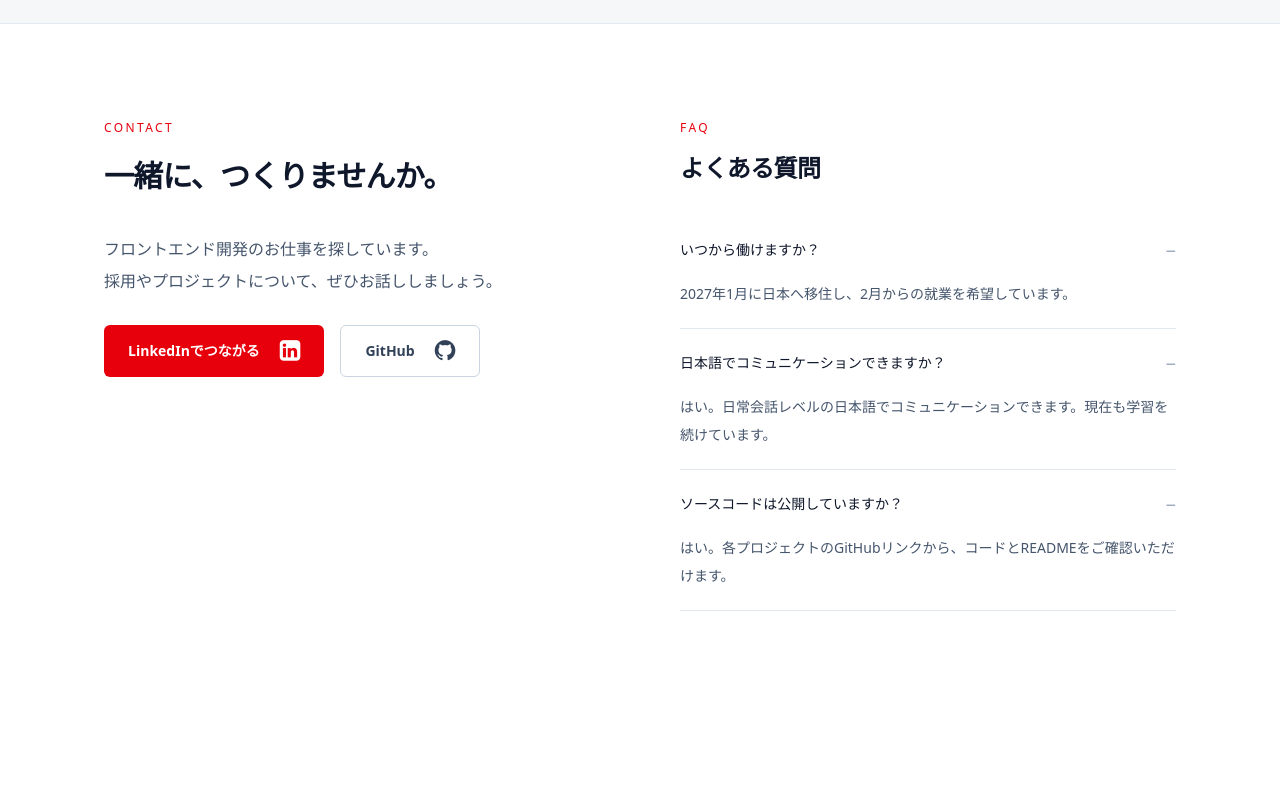
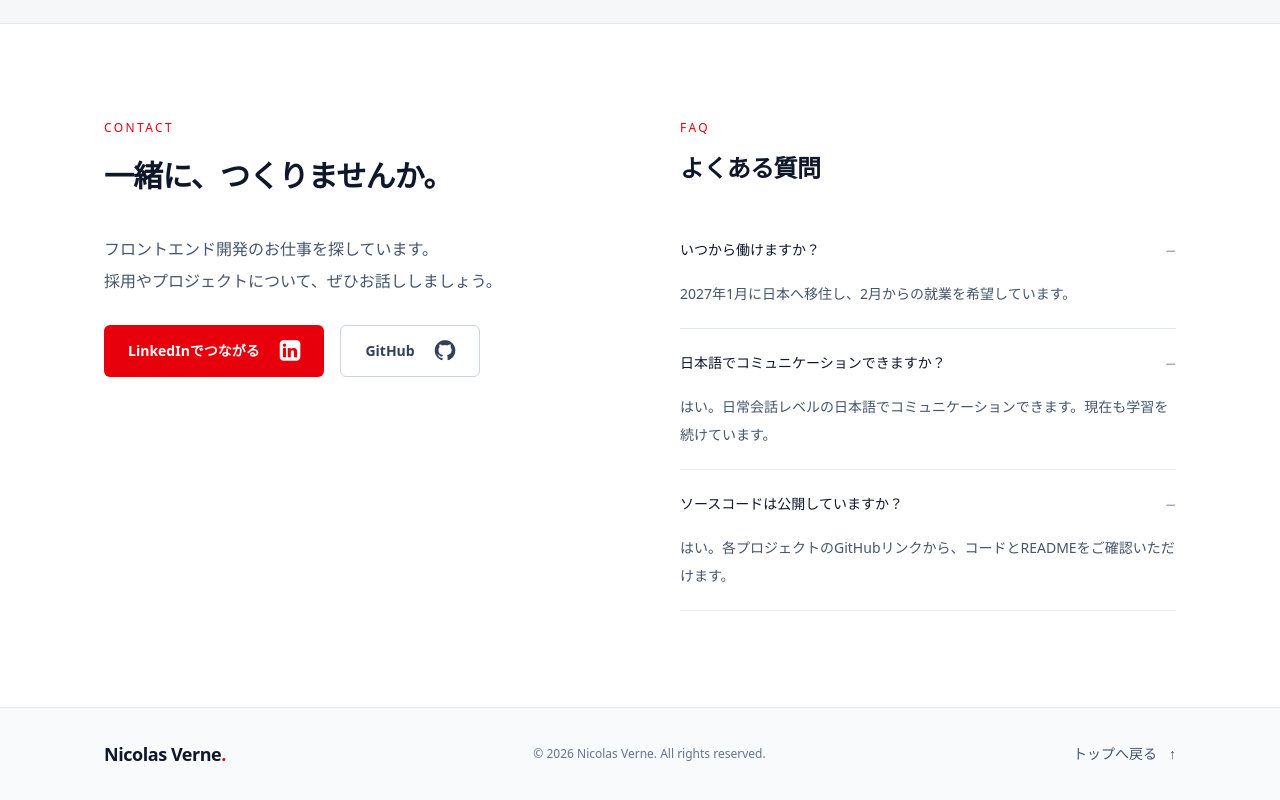
Before and after one commit to dicey44/portfolio, a Next.js app: page / in a window 1280 px wide. Shown: the part 2386-3186 px from the top of the page. Before the commit the page ends 3093 px from the top, so only its background shows below. Built offline with nearby package versions, Linux system fonts and the light colour scheme.

Commit message:
feat: add footer

```diff
--- a/app/layout.tsx
+++ b/app/layout.tsx
@@ -1,6 +1,7 @@
 import type { Metadata } from "next";
 import "./globals.css";
 import Navbar from "@/components/Navbar";
+import Footer from "@/components/Footer";
 
 export const metadata: Metadata = {
   title: "Nicolas Verne",
@@ -20,6 +21,7 @@ export default function RootLayout({ children }: LayoutProps<"/">) {
       <body className="min-h-full flex flex-col">
         <Navbar />
         {children}
+        <Footer />
       </body>
     </html>
   );
--- /dev/null
+++ b/components/Footer.tsx
@@ -0,0 +1,28 @@
+import Link from "next/link";
+
+export default function Footer() {
+  return (
+    <footer className="border-t border-slate-200 bg-slate-50">
+      <div className="mx-auto flex max-w-6xl flex-col items-center justify-between gap-6 px-6 py-8 md:flex-row md:px-10">
+        <Link
+          href="/"
+          className="text-lg font-bold tracking-tight text-slate-900"
+        >
+          Nicolas Verne<span className="text-red-600">.</span>
+        </Link>
+
+        <p className="text-center text-xs text-slate-500">
+          © 2026 Nicolas Verne. All rights reserved.
+        </p>
+
+        <a
+          href="#hero"
+          className="inline-flex items-center gap-3 rounded-sm text-sm font-medium text-slate-600 transition-colors hover:text-red-600 focus-visible:outline-2 focus-visible:outline-offset-4 focus-visible:outline-red-600"
+        >
+          トップへ戻る
+          <span aria-hidden="true">↑</span>
+        </a>
+      </div>
+    </footer>
+  );
+}
```
